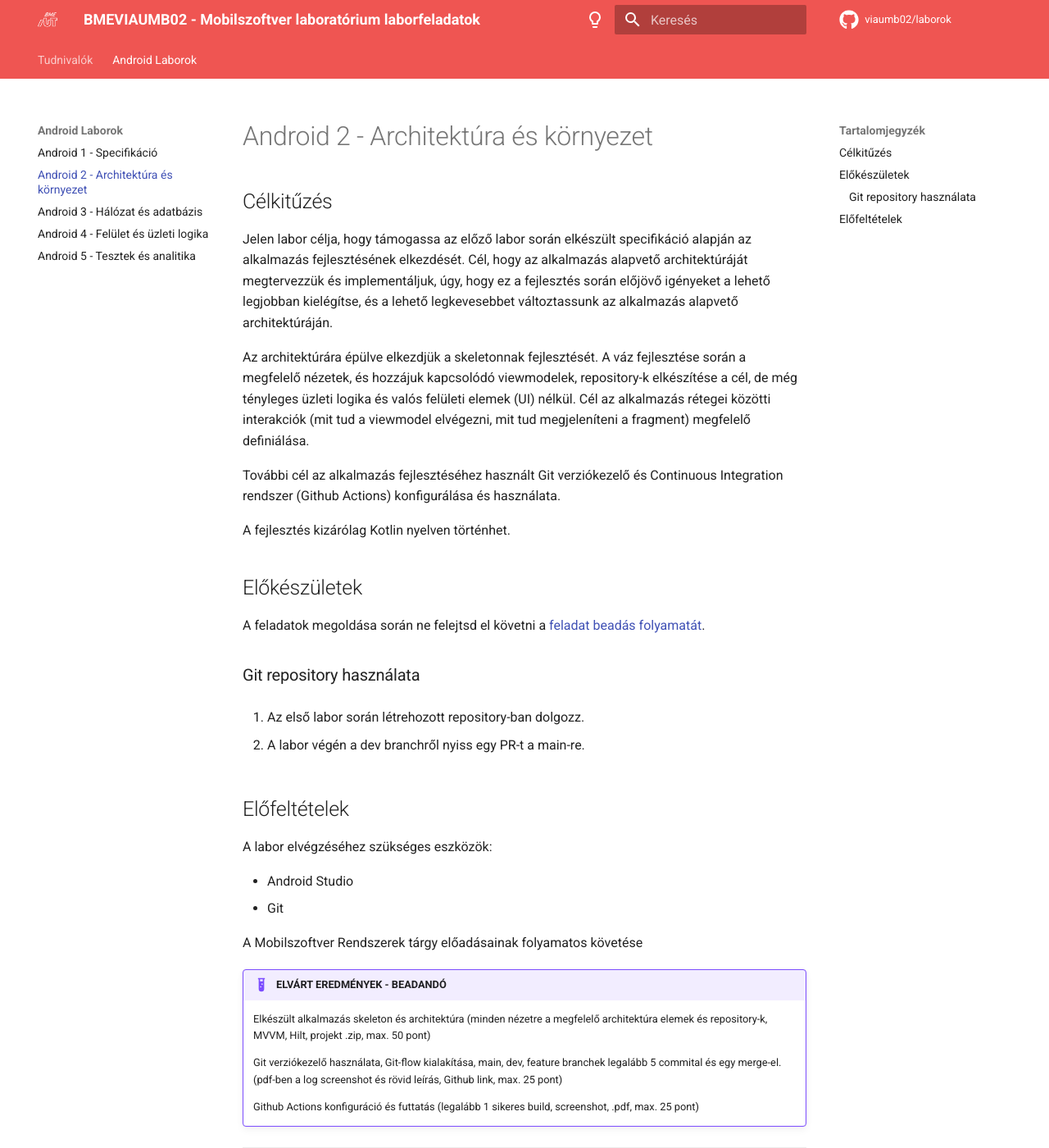
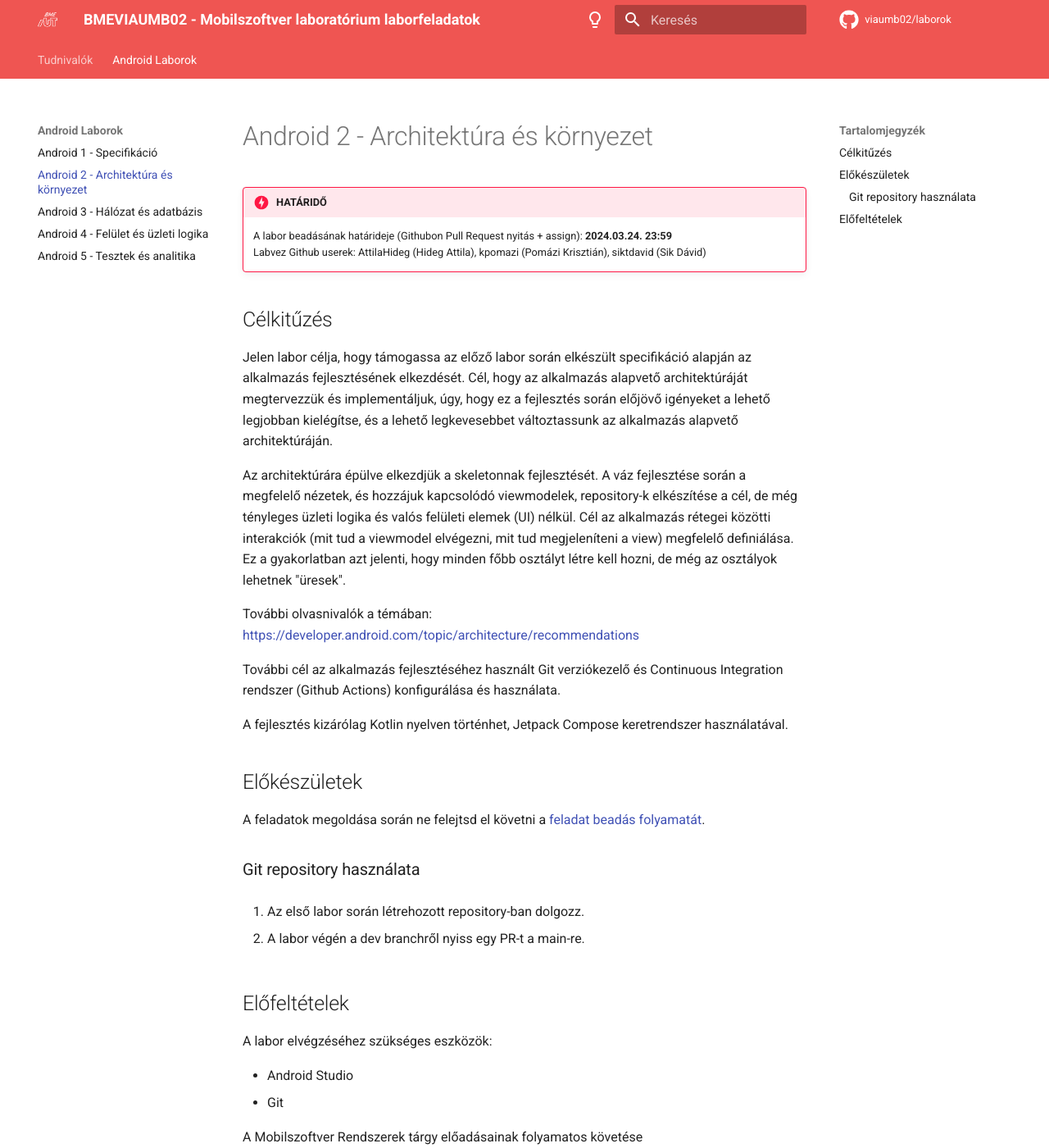
Before and after one commit to VIAUMB02/laborok, an MkDocs documentation site: the page built from docs/android/A02/index.md, in a window 1280 px wide and 1400 px high. Shown: the whole window at 82% size. Built offline with MkDocs 1.6.1 and Material for MkDocs 9.7.7, drawn with Linux system fonts in a browser that asks for light colours; comment, search, counter and statistics services are not loaded; some of the changed text lies outside the part shown.

Commit message:
update A01 & A02

```diff
--- a/docs/android/A02/index.md
+++ b/docs/android/A02/index.md
@@ -1,14 +1,23 @@
 # Android 2 - Architektúra és környezet
+
+!!!danger "HATÁRIDŐ"
+	A labor beadásának határideje (Githubon Pull Request nyitás + assign): **2024.03.24. 23:59**
+    Labvez Github userek: AttilaHideg (Hideg Attila), kpomazi (Pomázi Krisztián), siktdavid (Sik Dávid)
 
 ## Célkitűzés
 
 Jelen labor célja, hogy támogassa az előző labor során elkészült specifikáció alapján az alkalmazás fejlesztésének elkezdését. Cél, hogy az alkalmazás alapvető architektúráját megtervezzük és implementáljuk, úgy, hogy ez a fejlesztés során előjövő igényeket a lehető legjobban kielégítse, és a lehető legkevesebbet változtassunk az alkalmazás alapvető architektúráján.
 
-Az architektúrára épülve elkezdjük a skeletonnak fejlesztését. A váz fejlesztése során a megfelelő nézetek, és hozzájuk kapcsolódó viewmodelek, repository-k elkészítése a cél, de még tényleges üzleti logika és valós felületi elemek (UI) nélkül. Cél az alkalmazás rétegei közötti interakciók (mit tud a viewmodel elvégezni, mit tud megjeleníteni a fragment) megfelelő definiálása.
+Az architektúrára épülve elkezdjük a skeletonnak fejlesztését. A váz fejlesztése során a megfelelő nézetek, és hozzájuk kapcsolódó viewmodelek, repository-k elkészítése a cél, de még tényleges üzleti logika és valós felületi elemek (UI) nélkül. Cél az alkalmazás rétegei közötti interakciók (mit tud a viewmodel elvégezni, mit tud megjeleníteni a view) megfelelő definiálása.
+Ez a gyakorlatban azt jelenti, hogy minden főbb osztályt létre kell hozni, de még az osztályok lehetnek "üresek".
+
+További olvasnivalók a témában:
+https://developer.android.com/topic/architecture/recommendations
+
 
 További cél az alkalmazás fejlesztéséhez használt Git verziókezelő és Continuous Integration rendszer (Github Actions) konfigurálása és használata.
 
-A fejlesztés kizárólag Kotlin nyelven történhet.
+A fejlesztés kizárólag Kotlin nyelven történhet, Jetpack Compose keretrendszer használatával.
 
 
 ## Előkészületek
@@ -32,8 +41,11 @@ A Mobilszoftver Rendszerek tárgy előadásainak folyamatos követése
 
 !!!example "ELVÁRT EREDMÉNYEK - BEADANDÓ"
 
-    Elkészült alkalmazás skeleton és architektúra (minden nézetre a megfelelő architektúra elemek és repository-k, MVVM, Hilt, projekt .zip, max. 50 pont)
+    **Elkészült alkalmazás skeleton és architektúra (max. 50 pont):**
+    - Minden nézetre a megfelelő architektúra elemek és repository-k, MVVM, Hilt
 
-    Git verziókezelő használata, Git-flow kialakítása, main, dev, feature branchek legalább 5 commital és egy merge-el. (pdf-ben a log screenshot és rövid leírás, Github link, max. 25 pont)
+    **Git verziókezelő használata, Git-flow kialakítása (max. 25 pont):**
+    - main, dev, feature branchek legalább 5 committal és egy merge-el
 
-    Github Actions konfiguráció és futtatás (legalább 1 sikeres build, screenshot, .pdf, max. 25 pont)
+    **Github Actions konfiguráció és futtatás (max. 25 pont):**
+    - legalább 1 sikeres build
```
Also changed, not shown: docs/android/A01/index.md (+7 -4 lines).
